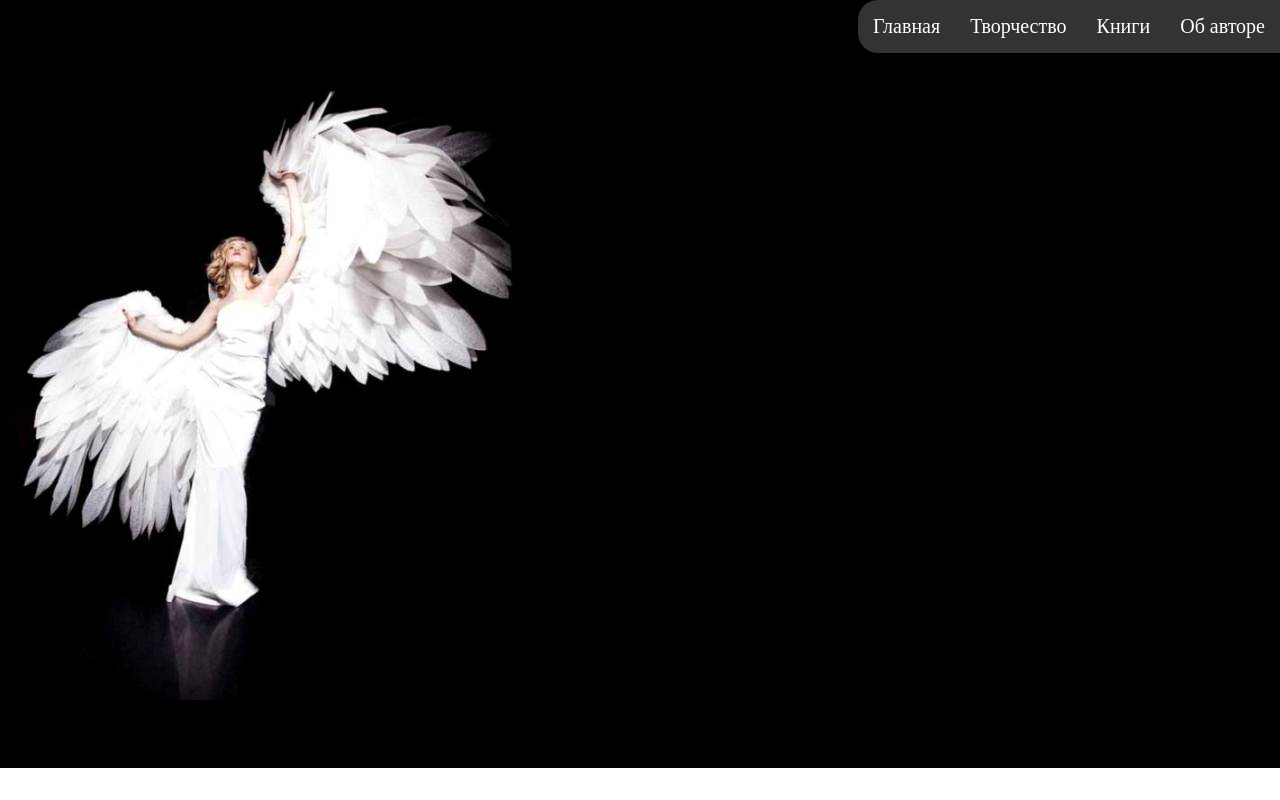
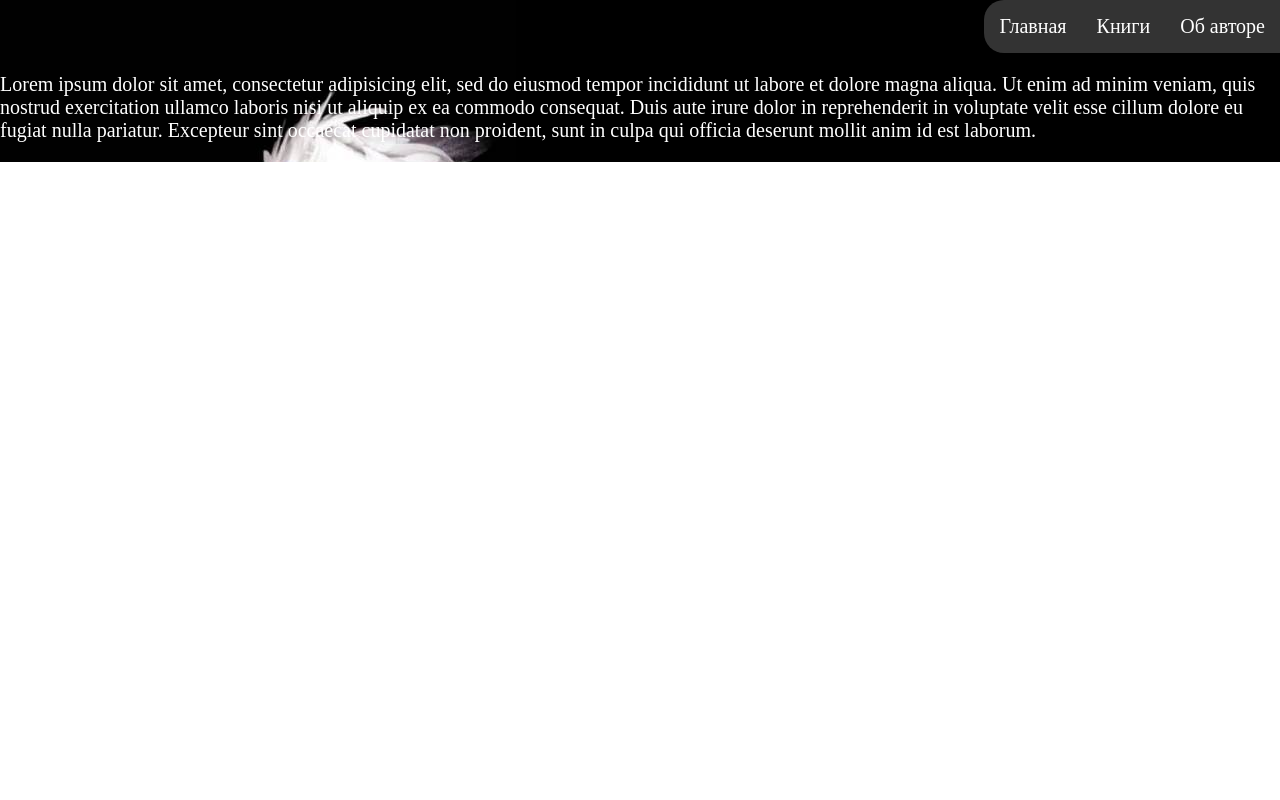
Before and after one commit to VikAndPolPob/anya-book-page, a PHP site: page / in a window 1280 px wide. Run offline with PHP 8.4, Linux system fonts and the light colour scheme; some libraries are stand-ins or nearby versions.

Commit message:
Что то наделал не понимаю что

```diff
--- a/index.html
+++ b/index.html
@@ -4,29 +4,42 @@
 	<title>Test flexbox</title>
 	<meta charset="utf-8">
 	<link rel="stylesheet" href="styles/style.css">
+	<script src="//ajax.googleapis.com/ajax/libs/jquery/3.1.0/jquery.min.js"></script>
+	<script type="text/javascript" src="js/script.js"></script>
 </head>
 <body>
 <div class="wrapper">
 	<!--START HEADER-->
 	<header class="header">
 		<nav class="menu">
-			<a class="item-menu" href="#">Главная</a>
-			<a class="item-menu" href="#">Творчество</a>
-			<a class="item-menu" href="#">Книги</a>
-			<a class="item-menu" href="#">Об авторе</a>
+			<a class="item-menu" href="index.html" >Главная</a>
+			<!-- <a class="item-menu" href="#"><li onclick="showContent('page3.html')">Творчество</li></a> -->
+			<a class="item-menu" href="#"><li onclick="showContent('page2.html')">Книги</li></a>
+			<a class="item-menu" href="#"><li onclick="showContent('page1.html')">Об авторе</li></a>
 		</nav>
 	</header>
 	<!--END HEADER-->
 	<!--START CONTENT-->
-	<div class="content">
+	<div  class="content">
+		<div id="contentBody">
+		<p>Lorem ipsum dolor sit amet, consectetur adipisicing elit, sed do eiusmod
+		tempor incididunt ut labore et dolore magna aliqua. Ut enim ad minim veniam,
+		quis nostrud exercitation ullamco laboris nisi ut aliquip ex ea commodo
+		consequat. Duis aute irure dolor in reprehenderit in voluptate velit esse
+		cillum dolore eu fugiat nulla pariatur. Excepteur sint occaecat cupidatat non
+		proident, sunt in culpa qui officia deserunt mollit anim id est laborum.</p>
+		</div>
+		<div id="loading">
+    		Идет загрузка...
+    	</div>
 
 	</div>
 	<!--END CONTENT-->
 	<!--START FOOTER-->
-	<footer class="footer">
+	<!-- <footer class="footer">
 
-	</footer>
+	</footer> -->
 	<!--END FOOTER-->
-</div>
+</div><!--END wrapper-->
 </body>
 </html>
--- a/styles/style.css
+++ b/styles/style.css
@@ -3,11 +3,23 @@ body
 	margin: 0;
 	padding: 0;
 }
-.wrapper
+
+li {
+    list-style-type: none;
+   }
+
+ p {color: #fff;
+ 	font-size: 20px;}
+
+ hr {color: #ffffff;}
+
+ h1, h2, h3, h4, h5, h6 {color: #ffffff;}
+
+ .wrapper
 {
 	max-width: 1360px;
 	background: #000 url("../image/anna.jpg") no-repeat;
-	height: 768px;
+	/*height: 2000px;*/
 }
 /*BLOCK HEADER*/
 .header
@@ -46,5 +58,25 @@ body
 	border-bottom-left-radius: 20px;
 }
 /*BLOCK CONTENT*/
+.content {
+			display: flex;
+			justify-content: flex-end;
+		}
+
+	.book1 {display: flex;
+			justify-content: space-around;
+			height: auto;
+			border: solid 1px #FF00FF;
+		}
+	.oda {  max-width: 30%;
+			height: auto;
+			display: flex;
+			justify-content: space-around;
+			border: solid 1px #FF00FF; }
+
+#contentBody {display: flex;
+			justify-content: space-around;}
+
+#loading {display:none;}
 
 /*BLOCK FOOTER*/
```
